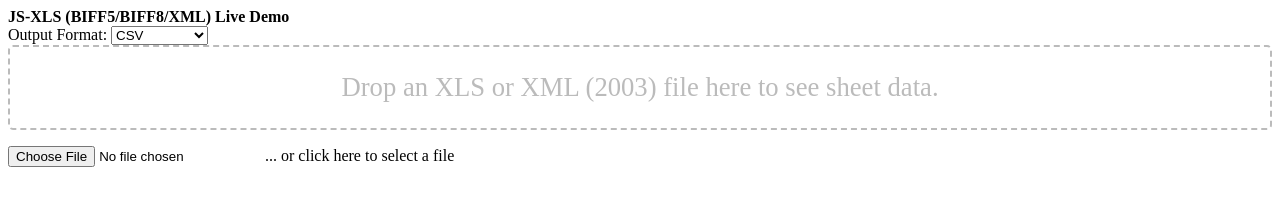
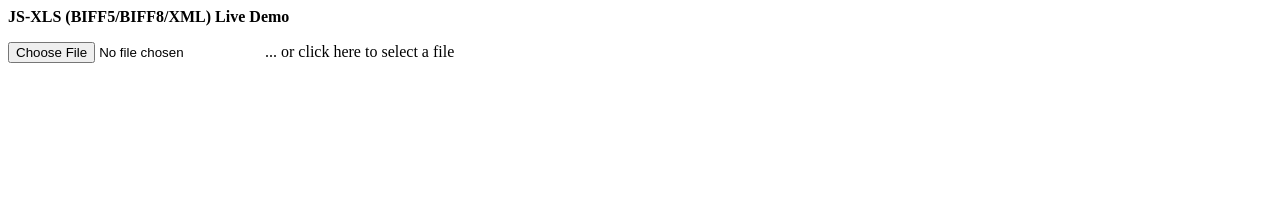
Before and after one commit to Program-AR/consolidadorDatosAlumnos, a website: page index.html in a window 1280 px wide. Drawn offline with Linux system fonts and the light colour scheme.

Commit message:
Limpiando interfaz

```diff
--- a/index.html
+++ b/index.html
@@ -6,33 +6,12 @@
 <meta http-equiv="Content-Type" content="text/html; charset=UTF-8" />
 <title>JS-XLS Live Demo</title>
 <style>
-#drop{
-	border:2px dashed #bbb;
-	-moz-border-radius:5px;
-	-webkit-border-radius:5px;
-	border-radius:5px;
-	padding:25px;
-	text-align:center;
-	font:20pt bold,"Vollkorn";color:#bbb
-}
-#b64data{
-	width:100%;
-}
+
 </style>
 </head>
 <body>
 <b>JS-XLS (BIFF5/BIFF8/XML) Live Demo</b><br />
-Output Format:
-<select name="format">
-<option value="csv" selected> CSV</option>
-<option value="json"> JSON</option>
-<option value="form"> FORMULAE</option>
-</select><br />
-<!--<input type="radio" name="format" value="csv" checked> CSV<br>
-<input type="radio" name="format" value="json"> JSON<br>
-<input type="radio" name="format" value="form"> FORMULAE<br> -->
 
-<div id="drop">Drop an XLS or XML (2003) file here to see sheet data.</div>
 <p><input type="file" name="xlfile" id="xlf" /> ... or click here to select a file</p>
 
 <pre id="out"></pre>
```
